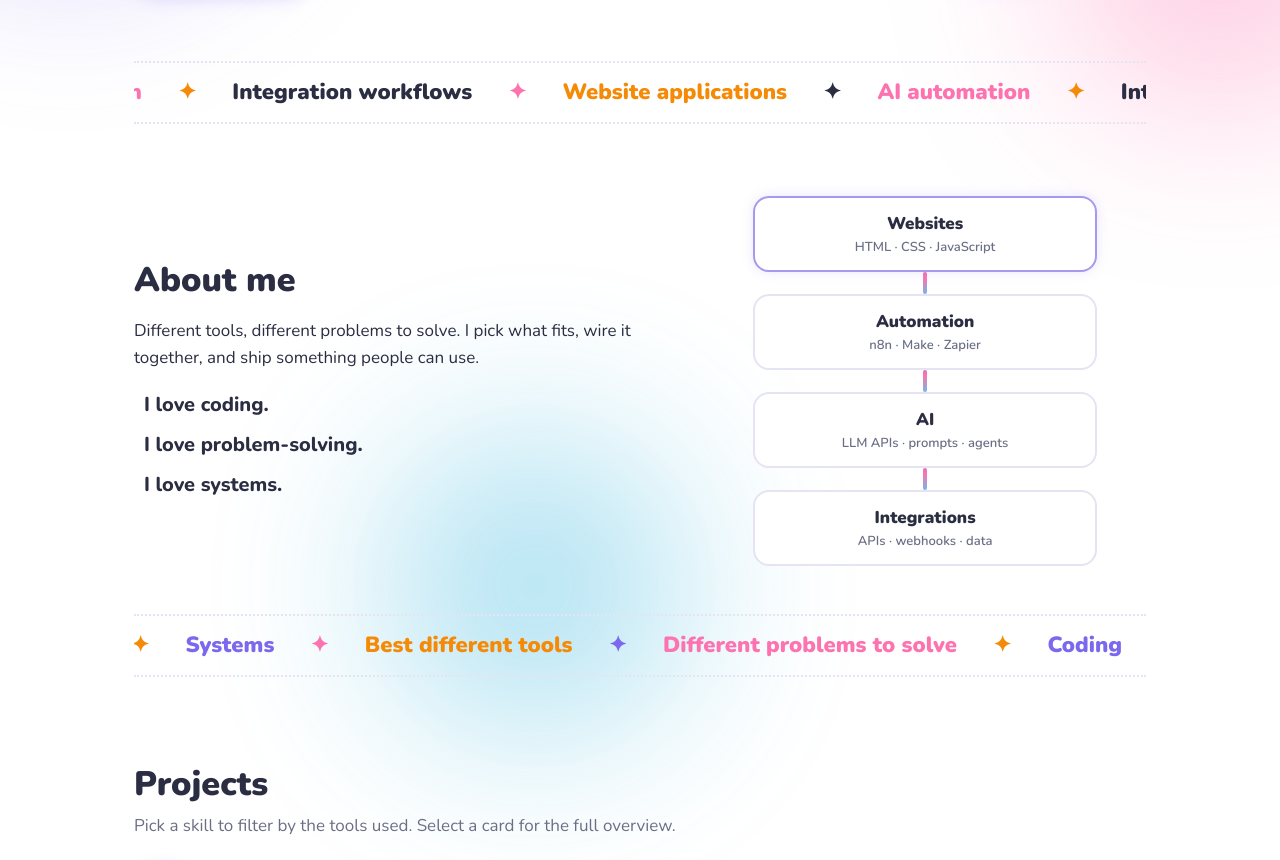
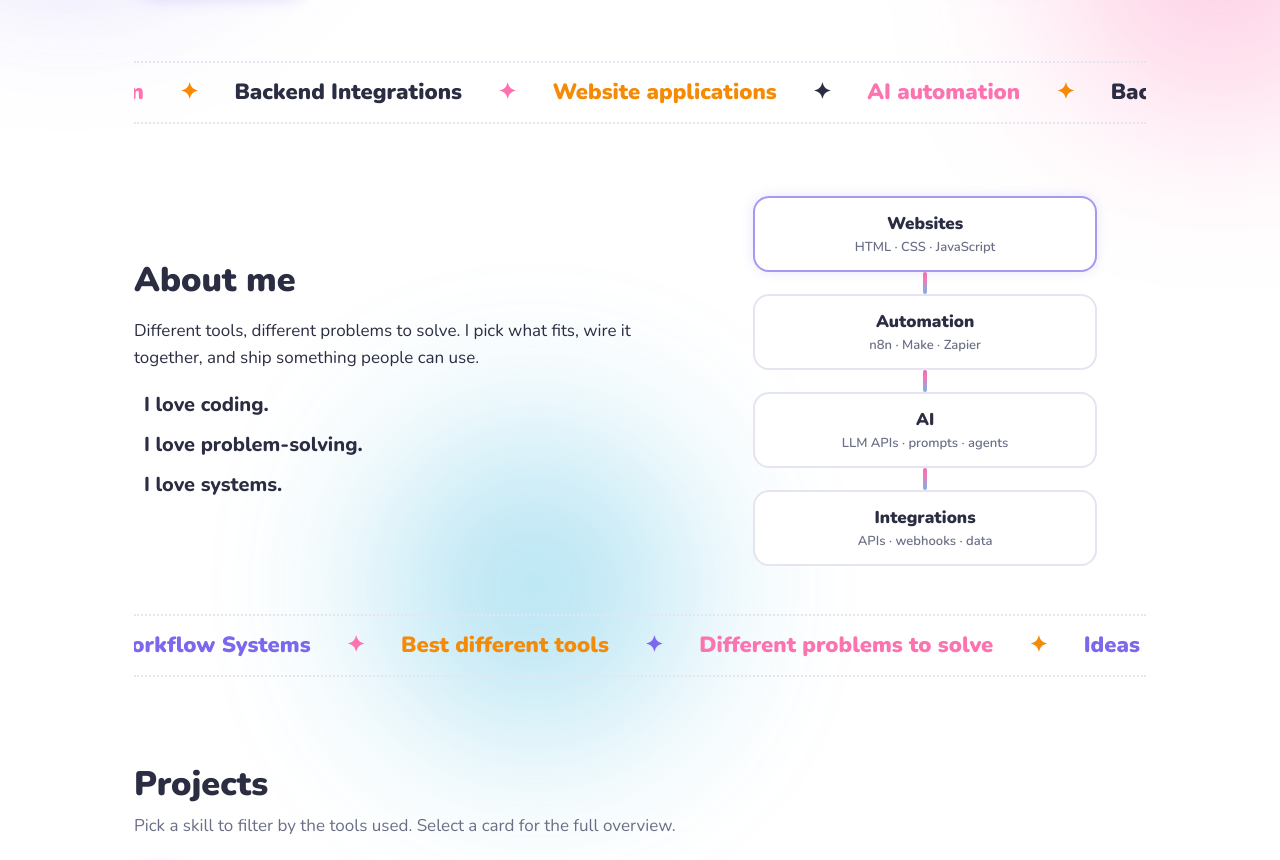
Before and after one commit to pin-ai-coder/bea-serentas-portfolio, a plain HTML site: page index.html in a window 1280 px wide. Shown: the part 464-1324 px from the top of the page. Drawn offline with nearby package versions, Linux system fonts and the light colour scheme.

Commit message:
Add files via upload

```diff
--- a/index.html
+++ b/index.html
@@ -1001,9 +1001,9 @@ function marquee(id, items) {
 
 }
 
-marquee("mq1", ["AI automation", "✦", "Integration workflows", "✦", "Website applications", "✦"]);
+marquee("mq1", ["AI automation", "✦", "Backend Integrations", "✦", "Website applications", "✦"]);
 
-marquee("mq2", ["Best different tools", "✦", "Different problems to solve", "✦", "Coding", "✦", "Problem-solving", "✦", "Systems", "✦"]);
+marquee("mq2", ["Best different tools", "✦", "Different problems to solve", "✦", "Ideas to creation", "✦", "Problem-solving", "✦", "Workflow Systems", "✦"]);
 
 /* ---------- Projects (edit this list) ---------- */
 
```
